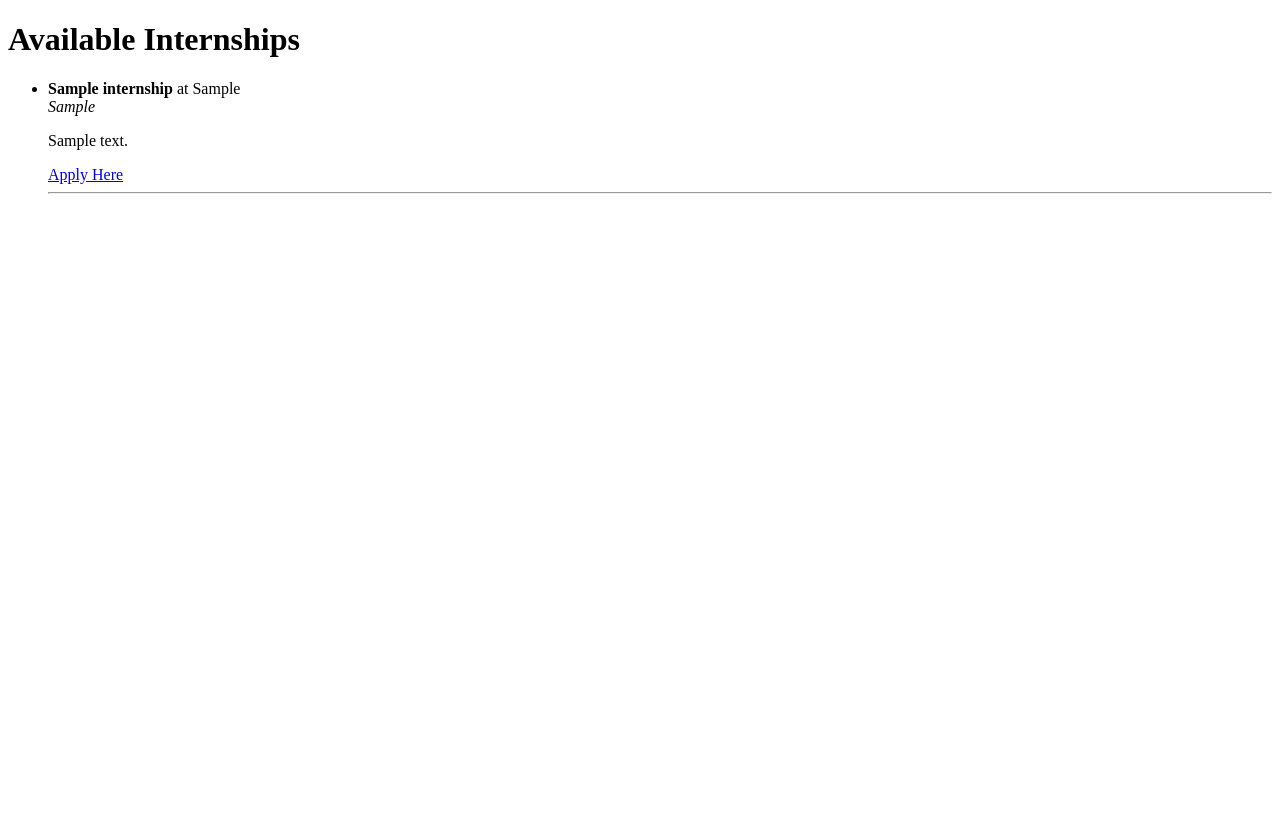
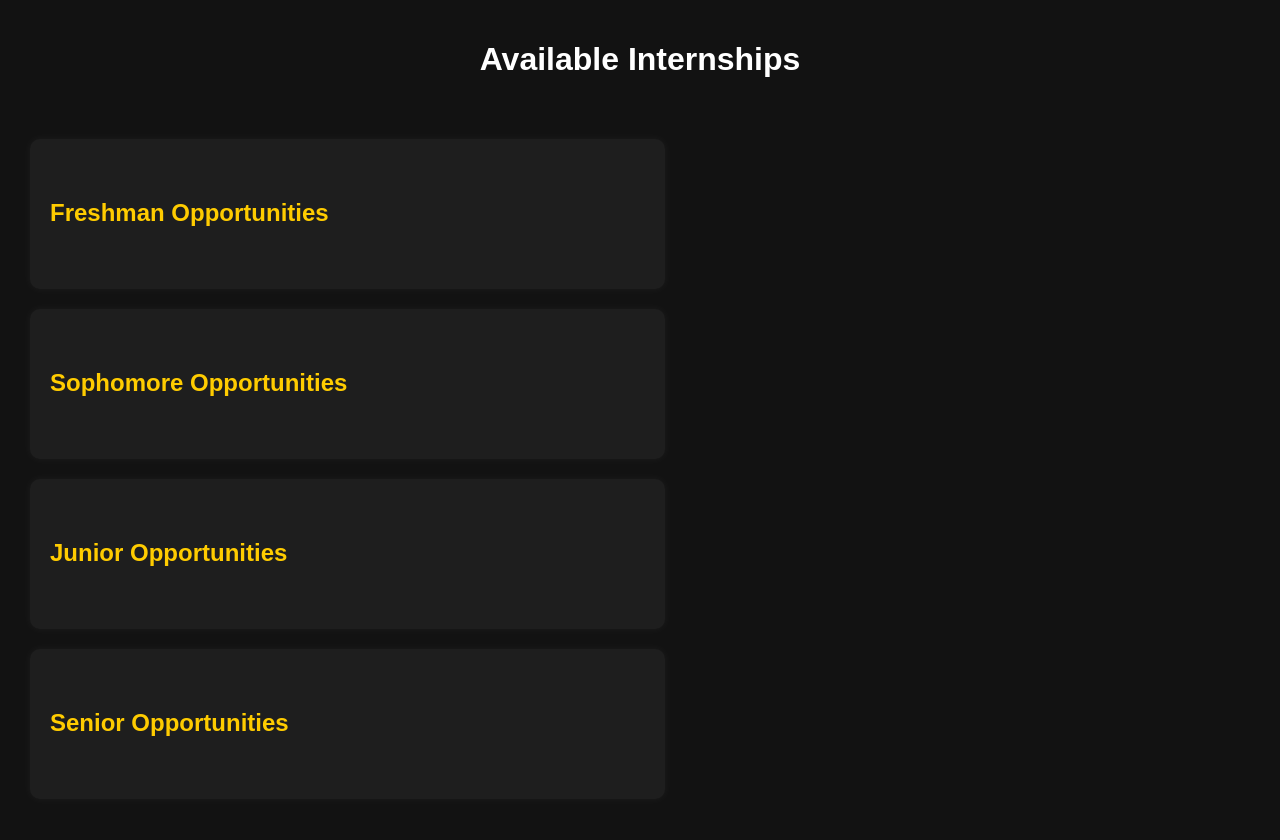
Before and after one commit to HoWong270/LevelUp_project_csc430, a Django app: page /articles/internships/ in a window 1280 px wide. Before the commit the page ends 194 px from the top, so only its background shows below. Run offline with Django 5.2, Linux system fonts and the light colour scheme; tables that the repository leaves empty hold one stand-in row (values such as "Sample post").

Commit message:
Internship List Design Changes
Design Changes

```diff
--- a/level_up/templates/internships/internship.html
+++ b/level_up/templates/internships/internship.html
@@ -1,24 +1,169 @@
 <!DOCTYPE html>
-<html>
+<html lang="en">
 <head>
-    <title>Internship Catalog</title>
+    <meta charset="UTF-8">
+    <title>Internship Opportunities</title>
+    <style>
+        body {
+            background-color: #121212;
+            color: #f0f0f0;
+            font-family: Arial, sans-serif;
+            margin: 0;
+            padding: 20px;
+            height: 100vh;
+            display: flex;
+            justify-content: space-between;
+            align-items: flex-start;
+            flex-wrap: wrap;
+        }
+
+        h1 {
+            text-align: center;
+            margin-bottom: 40px;
+            color: #ffffff;
+            width: 100%;
+        }
+
+        h2 {
+            margin-top: 40px;
+            color: #ffcc00;
+        }
+
+        .internship-container {
+            display: flex;
+            flex-wrap: wrap;
+            justify-content: space-between;
+            width: 100%;
+            height: calc(100vh - 120px);
+        }
+
+        .internship-section {
+            width: 48%;
+            margin: 10px;
+            background-color: #1e1e1e;
+            border-radius: 10px;
+            padding: 20px;
+            box-shadow: 0 0 10px rgba(255, 255, 255, 0.05);
+        }
+
+        .card {
+            background-color: #1e1e1e;
+            padding: 20px;
+            border-radius: 10px;
+            box-shadow: 0 0 10px rgba(255, 255, 255, 0.05);
+            margin-bottom: 10px;
+        }
+
+        .card h3 {
+            margin-top: 0;
+            color: #61dafb;
+        }
+
+        .card p {
+            margin: 10px 0;
+        }
+
+        .card a {
+            color: #00c3ff;
+            text-decoration: none;
+        }
+
+        .card a:hover {
+            text-decoration: underline;
+        }
+
+        .no-opportunities {
+            font-style: italic;
+            color: #888;
+        }
+    </style>
 </head>
 <body>
     <h1>Available Internships</h1>
-    <ul>
+    <div class="internship-container">
+        <div class="internship-section">
+            <h2>Freshman Opportunities</h2>
+            <div class="internship-grid">
                 {% for internship in internships %}
-        <li>
-            <strong>{{ internship.title }}</strong> at {{ internship.company }}<br>
-            <em>{{ internship.location }}</em><br>
+                    {% if "freshman" in internship.description|lower %}
+                        <div class="card">
+                            <h3>{{ internship.title }}</h3>
+                            <p><strong>Company:</strong> {{ internship.company }}</p>
+                            <p><strong>Location:</strong> {{ internship.location }}</p>
                             <p>{{ internship.description }}</p>
                             {% if internship.application_link %}
-                <a href="{{ internship.application_link }}" target="_blank">Apply Here</a>
+                                <p><a href="{{ internship.application_link }}" target="_blank">Apply Here</a></p>
                             {% endif %}
-            <hr>
-        </li>
+                        </div>
+                    {% endif %}
                 {% empty %}
-        <li>No internships posted yet.</li>
+                    <p class="no-opportunities">No internships available.</p>
                 {% endfor %}
-    </ul>
+            </div>
+        </div>
+
+        <div class="internship-section">
+            <h2>Sophomore Opportunities</h2>
+            <div class="internship-grid">
+                {% for internship in internships %}
+                    {% if "sophomore" in internship.description|lower %}
+                        <div class="card">
+                            <h3>{{ internship.title }}</h3>
+                            <p><strong>Company:</strong> {{ internship.company }}</p>
+                            <p><strong>Location:</strong> {{ internship.location }}</p>
+                            <p>{{ internship.description }}</p>
+                            {% if internship.application_link %}
+                                <p><a href="{{ internship.application_link }}" target="_blank">Apply Here</a></p>
+                            {% endif %}
+                        </div>
+                    {% endif %}
+                {% empty %}
+                    <p class="no-opportunities">No internships available.</p>
+                {% endfor %}
+            </div>
+        </div>
+
+        <div class="internship-section">
+            <h2>Junior Opportunities</h2>
+            <div class="internship-grid">
+                {% for internship in internships %}
+                    {% if "junior" in internship.description|lower %}
+                        <div class="card">
+                            <h3>{{ internship.title }}</h3>
+                            <p><strong>Company:</strong> {{ internship.company }}</p>
+                            <p><strong>Location:</strong> {{ internship.location }}</p>
+                            <p>{{ internship.description }}</p>
+                            {% if internship.application_link %}
+                                <p><a href="{{ internship.application_link }}" target="_blank">Apply Here</a></p>
+                            {% endif %}
+                        </div>
+                    {% endif %}
+                {% empty %}
+                    <p class="no-opportunities">No internships available.</p>
+                {% endfor %}
+            </div>
+        </div>
+
+        <div class="internship-section">
+            <h2>Senior Opportunities</h2>
+            <div class="internship-grid">
+                {% for internship in internships %}
+                    {% if "senior" in internship.description|lower %}
+                        <div class="card">
+                            <h3>{{ internship.title }}</h3>
+                            <p><strong>Company:</strong> {{ internship.company }}</p>
+                            <p><strong>Location:</strong> {{ internship.location }}</p>
+                            <p>{{ internship.description }}</p>
+                            {% if internship.application_link %}
+                                <p><a href="{{ internship.application_link }}" target="_blank">Apply Here</a></p>
+                            {% endif %}
+                        </div>
+                    {% endif %}
+                {% empty %}
+                    <p class="no-opportunities">No internships available.</p>
+                {% endfor %}
+            </div>
+        </div>
+    </div>
 </body>
 </html>
```
Lines whose indentation alone changed are shown as unchanged.
